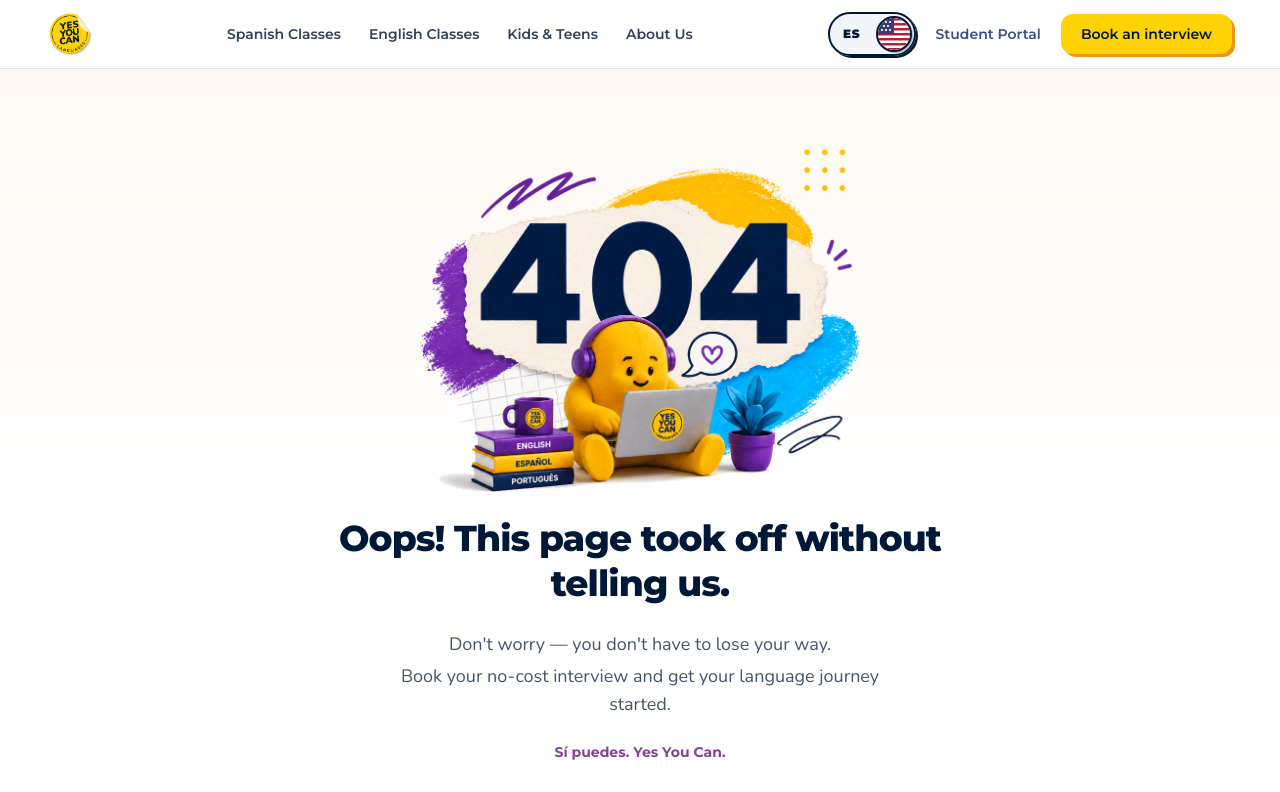
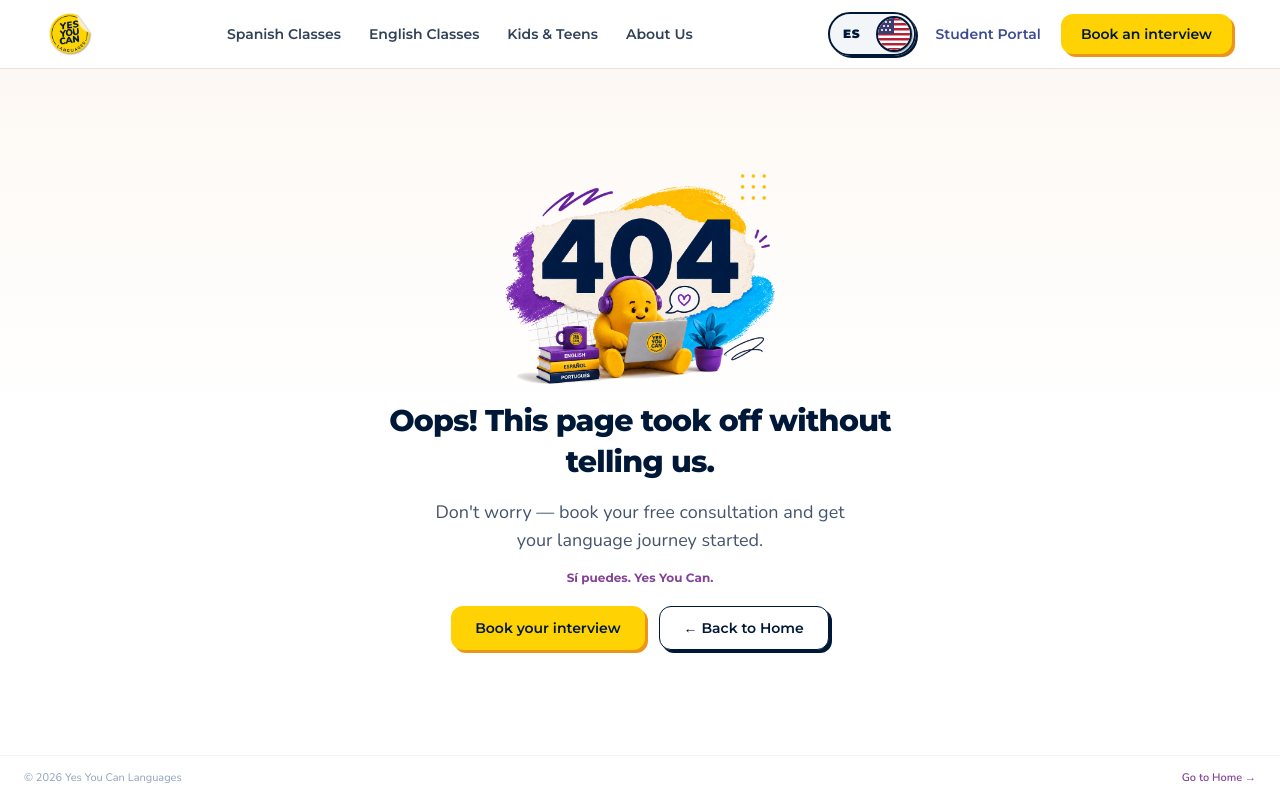
Before and after one commit to Dietol25/yycl-version-anterior, a Next.js app: page /en/not-found in a window 1280 px wide. Shown: the top 792 px of the page. Built offline with nearby package versions, Linux system fonts and the light colour scheme.

Commit message:
fix(ux): optimize 404 and /en/not-found pages to fit 100% in viewport (h-dvh) without scroll

```diff
--- a/app/en/not-found/page.tsx
+++ b/app/en/not-found/page.tsx
@@ -9,45 +9,43 @@
 
 export default function EnglishNotFoundPage() {
   return (
-    <div className="min-h-screen flex flex-col bg-white text-[#001837]">
+    <div className="h-dvh flex flex-col bg-white text-[#001837] overflow-hidden">
       <Navbar />
-      <EnglishCategoryTabs />
 
-      <main className="flex-1 flex items-center justify-center py-12 sm:py-16 lg:py-20 bg-gradient-to-b from-[#FDF8F3] via-white to-white">
-        <div className="max-w-2xl mx-auto px-5 text-center space-y-6">
+      <main className="flex-1 flex flex-col items-center justify-center px-5 py-3 sm:py-6 bg-gradient-to-b from-[#FDF8F3] via-white to-white overflow-hidden">
+        <div className="max-w-xl mx-auto text-center flex flex-col items-center justify-center space-y-3 sm:space-y-4 my-auto">
 
-          {/* Official 404 Illustration */}
+          {/* Official 404 Illustration - Proporción equilibrada para viewport */}
           <div className="flex justify-center select-none">
             <img
               src="/assets/404.png"
               alt="404 - Page not found"
-              className="w-full max-w-[360px] sm:max-w-[440px] h-auto object-contain"
+              className="w-full max-w-[190px] sm:max-w-[240px] md:max-w-[270px] h-auto object-contain"
             />
           </div>
 
           {/* Main Title */}
-          <h1 className="text-2xl sm:text-3xl lg:text-4xl font-extrabold font-heading text-[#001837] tracking-tight leading-tight">
+          <h1 className="text-xl sm:text-2xl md:text-3xl font-extrabold font-heading text-[#001837] tracking-tight leading-snug">
             Oops! This page took off without telling us.
           </h1>
 
           {/* Subtitle */}
-          <div className="space-y-1 text-sm sm:text-base text-slate-600 font-body-large max-w-lg mx-auto leading-relaxed">
-            <p>Don't worry — you don't have to lose your way.</p>
-            <p>Book your no-cost interview and get your language journey started.</p>
+          <div className="text-xs sm:text-sm text-slate-600 font-body-large max-w-md mx-auto leading-relaxed">
+            <p>Don't worry — book your free consultation and get your language journey started.</p>
           </div>
 
           {/* Tagline */}
-          <p className="font-heading font-bold text-xs sm:text-sm text-[#834296]">
+          <p className="font-heading font-bold text-xs text-[#834296]">
             Sí puedes. Yes You Can.
           </p>
 
           {/* CTAs Stack Balanced & No-wrap */}
-          <div className="pt-2 flex flex-col sm:flex-row items-center justify-center gap-3 sm:gap-4 max-w-xl mx-auto">
+          <div className="pt-1 flex flex-col sm:flex-row items-center justify-center gap-2.5 sm:gap-3.5 w-full max-w-md mx-auto">
             <Link href="/en/agendar" className="w-full sm:w-auto">
               <Button
                 variant="primary"
-                size="md"
-                className="w-full sm:w-auto font-heading font-bold text-xs sm:text-sm px-7 h-12 shadow-[3px_3px_0px_#EC9519] whitespace-nowrap"
+                size="sm"
+                className="w-full sm:w-auto font-heading font-bold text-xs sm:text-sm px-6 h-10 sm:h-11 shadow-[2.5px_2.5px_0px_#EC9519] whitespace-nowrap"
               >
                 Book your interview
               </Button>
@@ -56,8 +54,8 @@
             <Link href="/en" className="w-full sm:w-auto">
               <Button
                 variant="secondary"
-                size="md"
-                className="w-full sm:w-auto font-heading font-bold text-xs sm:text-sm px-7 h-12 shadow-[3px_3px_0px_#001837] whitespace-nowrap"
+                size="sm"
+                className="w-full sm:w-auto font-heading font-bold text-xs sm:text-sm px-6 h-10 sm:h-11 shadow-[2.5px_2.5px_0px_#001837] whitespace-nowrap"
               >
                 ← Back to Home
               </Button>
@@ -66,7 +64,13 @@
         </div>
       </main>
 
-      <Footer />
+      {/* Footer Minimalista de 1 sola línea para 404 (sin forzar scroll de 600px) */}
+      <footer className="py-2.5 px-6 border-t border-slate-100 flex items-center justify-between text-[11px] text-slate-400 shrink-0 bg-white">
+        <span>© {new Date().getFullYear()} Yes You Can Languages</span>
+        <Link href="/en" className="text-[#834296] font-semibold hover:underline">
+          Go to Home →
+        </Link>
+      </footer>
     </div>
   );
 }
--- a/app/not-found.tsx
+++ b/app/not-found.tsx
@@ -13,54 +13,47 @@
   const isEn = pathname?.startsWith('/en');
 
   return (
-    <div className="min-h-screen flex flex-col bg-white text-[#001837]">
+    <div className="h-dvh flex flex-col bg-white text-[#001837] overflow-hidden">
       <Navbar />
-      {isEn && <EnglishCategoryTabs />}
 
-      <main className="flex-1 flex items-center justify-center py-12 sm:py-16 lg:py-20 bg-gradient-to-b from-[#FDF8F3] via-white to-white">
-        <div className="max-w-2xl mx-auto px-5 text-center space-y-6">
+      <main className="flex-1 flex flex-col items-center justify-center px-5 py-3 sm:py-6 bg-gradient-to-b from-[#FDF8F3] via-white to-white overflow-hidden">
+        <div className="max-w-xl mx-auto text-center flex flex-col items-center justify-center space-y-3 sm:space-y-4 my-auto">
 
-          {/* Official 404 Illustration from Miscelanea */}
+          {/* Official 404 Illustration - Proporción equilibrada para viewport */}
           <div className="flex justify-center select-none">
             <img
               src="/assets/404.png"
               alt={isEn ? "404 - Page not found" : "404 - Página no encontrada"}
-              className="w-full max-w-[360px] sm:max-w-[440px] h-auto object-contain"
+              className="w-full max-w-[190px] sm:max-w-[240px] md:max-w-[270px] h-auto object-contain"
             />
           </div>
 
           {/* Main Title */}
-          <h1 className="text-2xl sm:text-3xl lg:text-4xl font-extrabold font-heading text-[#001837] tracking-tight leading-tight">
+          <h1 className="text-xl sm:text-2xl md:text-3xl font-extrabold font-heading text-[#001837] tracking-tight leading-snug">
             {isEn ? "Oops! This page took off without telling us." : "¡Ups! Esta página se fue de viaje sin avisar."}
           </h1>
 
           {/* Subtitle */}
-          <div className="space-y-1 text-sm sm:text-base text-slate-600 font-body-large max-w-lg mx-auto leading-relaxed">
+          <div className="text-xs sm:text-sm text-slate-600 font-body-large max-w-md mx-auto leading-relaxed">
             {isEn ? (
-              <>
-                <p>Don't worry — you don't have to lose your way.</p>
-                <p>Book your no-cost interview and get your language journey started.</p>
-              </>
+              <p>Don't worry — book your free consultation and get your language journey started.</p>
             ) : (
-              <>
-                <p>Pero tú no tienes que perderte el rumbo.</p>
-                <p>Agenda tu entrevista y arrancá el tuyo.</p>
-              </>
+              <p>Pero tú no tienes que perderte el rumbo. Agenda tu entrevista y arrancá el tuyo.</p>
             )}
           </div>
 
           {/* Tagline */}
-          <p className="font-heading font-bold text-xs sm:text-sm text-[#834296]">
+          <p className="font-heading font-bold text-xs text-[#834296]">
             Sí puedes. Yes You Can.
           </p>
 
           {/* CTAs Stack Balanced & No-wrap */}
-          <div className="pt-2 flex flex-col sm:flex-row items-center justify-center gap-3 sm:gap-4 max-w-xl mx-auto">
+          <div className="pt-1 flex flex-col sm:flex-row items-center justify-center gap-2.5 sm:gap-3.5 w-full max-w-md mx-auto">
             <Link href={isEn ? "/en/agendar" : "/agendar"} className="w-full sm:w-auto">
               <Button
                 variant="primary"
-                size="md"
-                className="w-full sm:w-auto font-heading font-bold text-xs sm:text-sm px-7 h-12 shadow-[3px_3px_0px_#EC9519] whitespace-nowrap"
+                size="sm"
+                className="w-full sm:w-auto font-heading font-bold text-xs sm:text-sm px-6 h-10 sm:h-11 shadow-[2.5px_2.5px_0px_#EC9519] whitespace-nowrap"
               >
                 {isEn ? "Book your interview" : "Agenda tu entrevista gratuita"}
               </Button>
@@ -69,8 +62,8 @@
             <Link href={isEn ? "/en" : "/"} className="w-full sm:w-auto">
               <Button
                 variant="secondary"
-                size="md"
-                className="w-full sm:w-auto font-heading font-bold text-xs sm:text-sm px-7 h-12 shadow-[3px_3px_0px_#001837] whitespace-nowrap"
+                size="sm"
+                className="w-full sm:w-auto font-heading font-bold text-xs sm:text-sm px-6 h-10 sm:h-11 shadow-[2.5px_2.5px_0px_#001837] whitespace-nowrap"
               >
                 {isEn ? "← Back to Home" : "← Volver al inicio"}
               </Button>
@@ -79,7 +72,13 @@
         </div>
       </main>
 
-      <Footer />
+      {/* Footer Minimalista de 1 sola línea para 404 (sin forzar scroll de 600px) */}
+      <footer className="py-2.5 px-6 border-t border-slate-100 flex items-center justify-between text-[11px] text-slate-400 shrink-0 bg-white">
+        <span>© {new Date().getFullYear()} Yes You Can Languages</span>
+        <Link href={isEn ? "/en" : "/"} className="text-[#834296] font-semibold hover:underline">
+          {isEn ? "Go to Home →" : "Ir al Inicio →"}
+        </Link>
+      </footer>
     </div>
   );
 }
```
